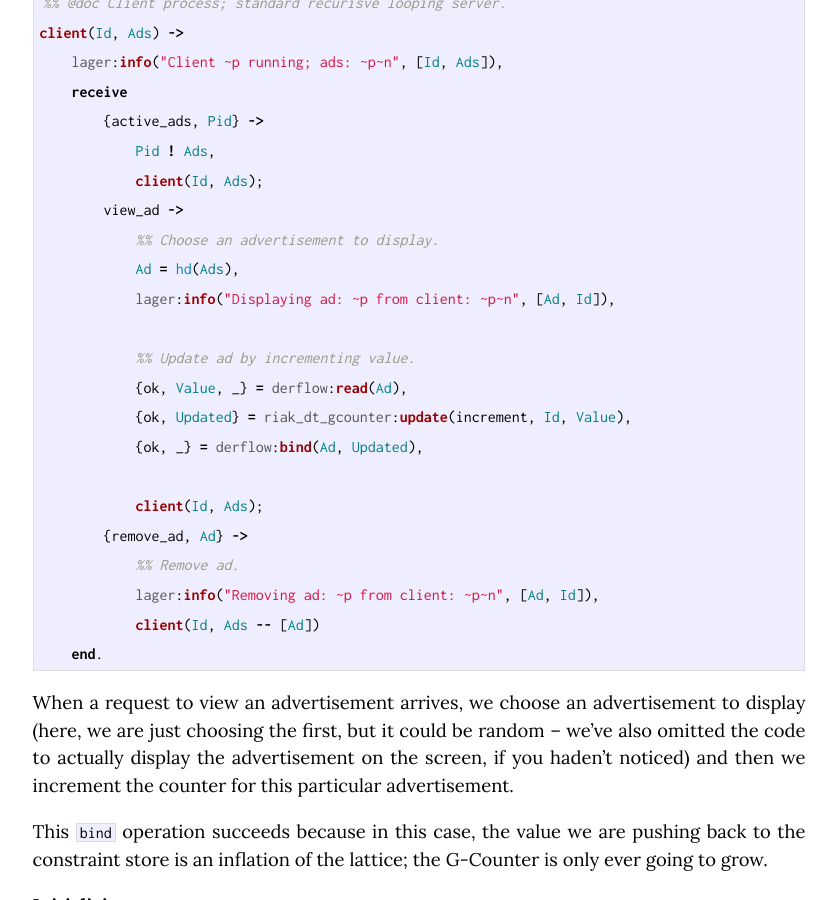
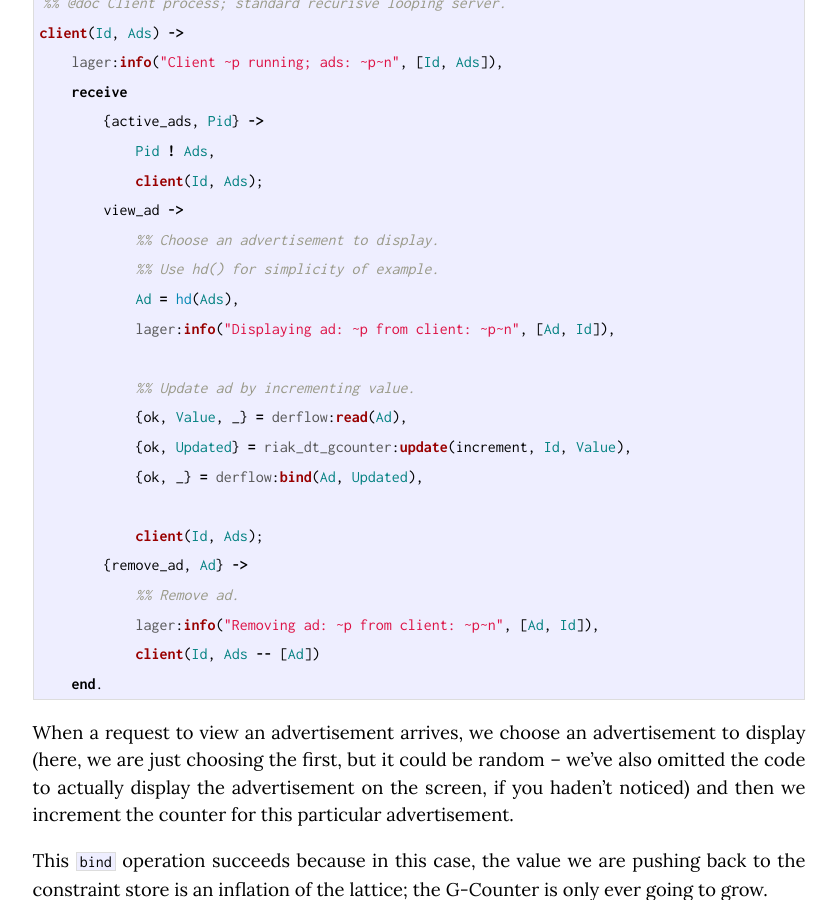
Before and after one commit to cmeiklejohn/cmeiklejohn.github.io, a Jekyll site: the page built from _posts/2014-11-16-ad-counter-derflow.markdown, in a window 1280 px wide and 900 px high, scrolled down 2071 px. Shown: the whole window, without its empty margins (221-1058 px from the left). Built offline with Jekyll 4.4.1, drawn with Linux system fonts in a browser that asks for light colours; comment, search, counter and statistics services are not loaded.

Commit message:
Add code comment to clarify.

```diff
--- a/_posts/2014-11-16-ad-counter-derflow.markdown
+++ b/_posts/2014-11-16-ad-counter-derflow.markdown
@@ -99,6 +99,7 @@ client(Id, Ads) ->
             client(Id, Ads);
         view_ad ->
             %% Choose an advertisement to display.
+            %% Use hd() for simplicity of example.
             Ad = hd(Ads),
             lager:info("Displaying ad: ~p from client: ~p~n", [Ad, Id]),
 
```
